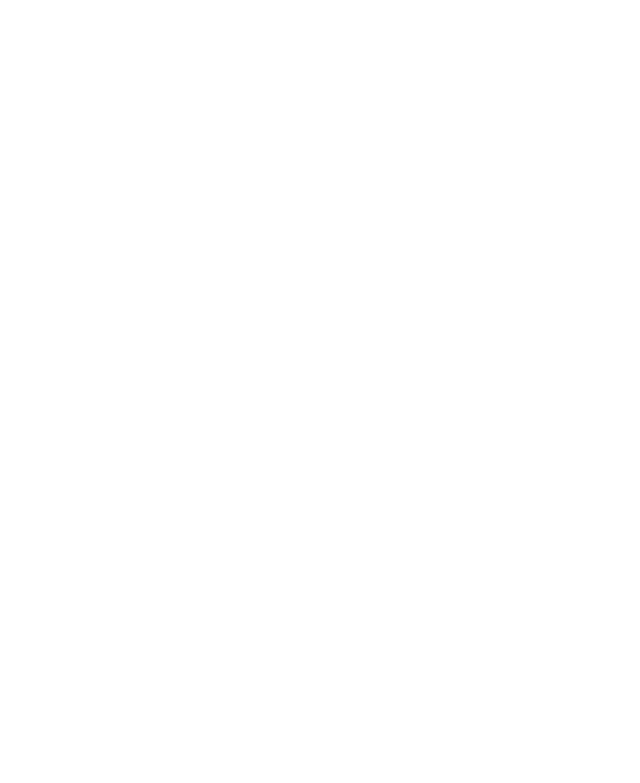
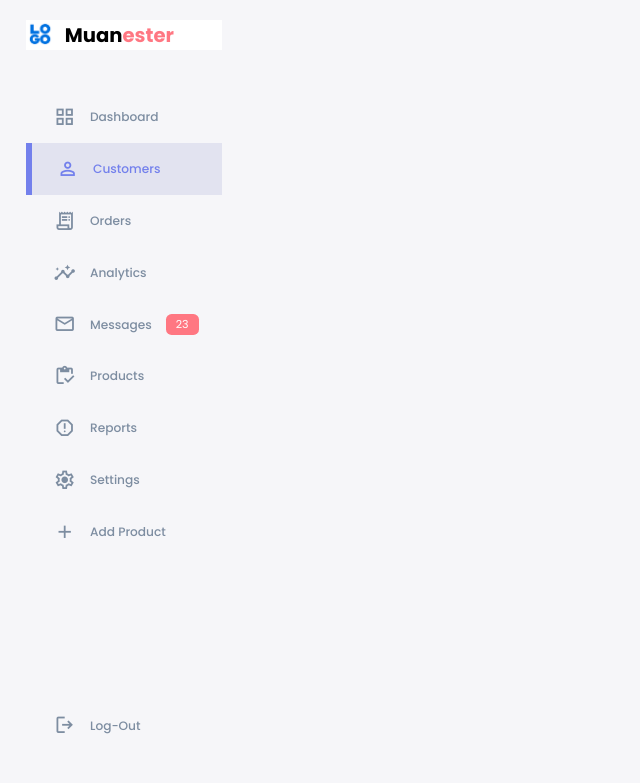
Before and after one commit to Muanester/Admin_dashboard, a plain HTML site: page index.html in a window 1280 px wide. Shown: the whole page, without its empty margins (0-640 px from the left). Drawn offline with nearby package versions, Linux system fonts and the light colour scheme.

Commit message:
Aside Sidebar

```diff
--- a/index.html
+++ b/index.html
@@ -5,10 +5,90 @@
   <meta charset="UTF-8">
   <meta name="viewport" content="width=device-width, initial-scale=1.0">
   <link rel="stylesheet" href="styles.css">
+  <link rel="stylesheet"
+    href="https://fonts.googleapis.com/css2?family=Material+Symbols+Outlined:opsz,wght,FILL,GRAD@48,400,1,0" />
   <title>Admin</title>
 </head>
 
 <body>
+  <div class="container">
+    <aside>
+      <div class="top">
+        <div class="logo">
+          <img src="images/logo.png" alt="">
+          <h2>Muan<span class="danger">ester</span></h2>
+        </div>
+        <div class="close" id="close-btn">
+          <span class="material-symbols-outlined">
+            close
+          </span>
+        </div>
+      </div>
+      <div class="sidebar">
+        <a href="#">
+          <span class="material-symbols-outlined">
+            grid_view
+          </span>
+          <h3>Dashboard</h3>
+        </a>
+        <a href="#" class="active">
+          <span class="material-symbols-outlined">
+            person_outline
+          </span>
+          <h3>Customers</h3>
+        </a>
+        <a href="#">
+          <span class="material-symbols-outlined">
+            receipt_long
+          </span>
+          <h3>Orders</h3>
+        </a>
+        <a href="#">
+          <span class="material-symbols-outlined">
+            insights
+          </span>
+          <h3>Analytics</h3>
+        </a>
+        <a href="#">
+          <span class="material-symbols-outlined">
+            mail
+          </span>
+          <h3>Messages</h3>
+          <span class="message-count">23</span>
+        </a>
+        <a href="#">
+          <span class="material-symbols-outlined">
+            inventory
+          </span>
+          <h3>Products</h3>
+        </a>
+        <a href="#">
+          <span class="material-symbols-outlined">
+            report
+          </span>
+          <h3>Reports</h3>
+        </a>
+        <a href="#">
+          <span class="material-symbols-outlined">
+            settings
+          </span>
+          <h3>Settings</h3>
+        </a>
+        <a href="#">
+          <span class="material-symbols-outlined">
+            add
+          </span>
+          <h3>Add Product</h3>
+        </a>
+        <a href="#">
+          <span class="material-symbols-outlined">
+            logout
+          </span>
+          <h3>Log-Out</h3>
+        </a>
+      </div>
+    </aside>
+  </div>
 
   <script>
 
--- a/styles.css
+++ b/styles.css
@@ -0,0 +1,223 @@
+@import url('https://fonts.googleapis.com/css2?family=Poppins:wght@300;400;500;600;700;800&display=swap');
+
+
+:root {
+  --color-primary: #7380ec;
+  --color-danger: #ff7782;
+  --color-success: #41f1b6;
+  --color-warning: #ffbb55;
+  --color-white: #fff;
+  --color-info-dark: #7d8da1;
+  --color-info-light: #dce1eb;
+  --color-dark: #363949;
+  --color-light: rgba(132, 139, 200, 0.18);
+  --color-primary-variant: #111e88;
+  --color-dark-variant: #677483;
+  --color-background: #f6f6f9;
+
+  --card-border-radius: 2rem;
+  --border-radius-1: 0.4rem;
+  --border-radius-2: 0.8rem;
+  --border-radius-3: 1.2rem;
+
+  --card-padding: 1.8rem;
+  --padding-1: 1.2rem;
+
+  --box-shadow: 0 2rem 3rem var(var(--color-light));
+}
+
+* {
+  margin: 0;
+  padding: 0;
+  outline: 0;
+  appearance: none;
+  border: 0;
+  text-decoration: none;
+  list-style: none;
+  box-sizing: border-box;
+}
+
+html {
+  font-size: 14px;
+}
+
+body {
+  width: 100vw;
+  height: 100vh;
+  font-family: poppins, sans-serif;
+  font-size: 0.88rem;
+  background: var(--color-background);
+  user-select: none;
+  overflow-x: hidden;
+}
+
+.container {
+  display: grid;
+  width: 96%;
+  margin: 0 auto;
+  gap: 1.8rem;
+  grid-template-columns: 14rem auto 23rem;
+}
+
+a {
+  color: var(--color-dark);
+}
+
+img {
+  display: block;
+  width: 100%;
+}
+
+h1 {
+  font-weight: 800;
+  font-size: 1.8rem;
+}
+
+h2 {
+  font-size: 1.4rem;
+}
+
+h3 {
+  font-size: 0.87rem;
+}
+
+h4 {
+  font-size: 0.8rem;
+}
+
+h5 {
+  font-size: 0.77rem;
+}
+
+small {
+  font-size: 0.75rem;
+}
+
+.profile-photo {
+  width: 2.8rem;
+  height: 2.8rem;
+  border-radius: 50%;
+  overflow: hidden;
+}
+
+.text-muted {
+  color: var(--color-info-dark);
+}
+
+p {
+  color: var(--color-dark-variant);
+}
+
+b {
+  color: var(--color-dark);
+}
+
+.primary {
+  color: var(--color-primary);
+}
+
+.success {
+  color: var(--color-success);
+}
+
+.danger {
+  color: var(--color-danger);
+}
+
+.warning {
+  color: var(--color-warning);
+}
+
+aside {
+  height: 100vh;
+}
+
+aside .top {
+  background-color: white;
+  display: flex;
+  align-items: center;
+  justify-content: space-between;
+  margin-top: 1.4rem;
+}
+
+aside .logo {
+  display: flex;
+  gap: 0.8rem;
+}
+
+aside .logo img {
+  width: 2rem;
+  height: 2rem;
+}
+
+aside .close {
+  display: none;
+}
+
+aside .sidebar {
+  display: flex;
+  flex-direction: column;
+  height: 86vh;
+  position: relative;
+  top: 3rem;
+}
+
+aside h3 {
+  font-weight: 500;
+}
+
+aside .sidebar a {
+  display: flex;
+  color: var(--color-info-dark);
+  margin-left: 2rem;
+  gap: 1rem;
+  align-items: center;
+  position: relative;
+  height: 3.7rem;
+  transition: all 300ms ease;
+}
+
+aside .sidebar a span {
+  font-size: 1.6rem;
+  transition: all 300ms ease;
+}
+
+aside .sidebar a:last-child {
+  position: absolute;
+  bottom: 2rem;
+  width: 100%;
+}
+
+aside .sidebar a.active {
+  background: var(--color-light);
+  color: var(--color-primary);
+  margin-left: 0;
+}
+
+aside .sidebar a.active::before {
+  content: '';
+  width: 6px;
+  height: 100%;
+  background: var(--color-primary);
+}
+
+aside .sidebar a.active span {
+  color: var(--color-primary);
+  margin-left: calc(1rem - 3px);
+}
+
+aside .sidebar a:hover {
+  color: var(--color-primary);
+}
+
+aside .sidebar a:hover span {
+  margin-left: 1rem;
+}
+
+aside .sidebar .message-count {
+  background: var(--color-danger);
+  color: var(--color-white);
+  padding: 2px 10px;
+  font-size: 11px;
+  border-radius: var(--border-radius-1);
+}
```
